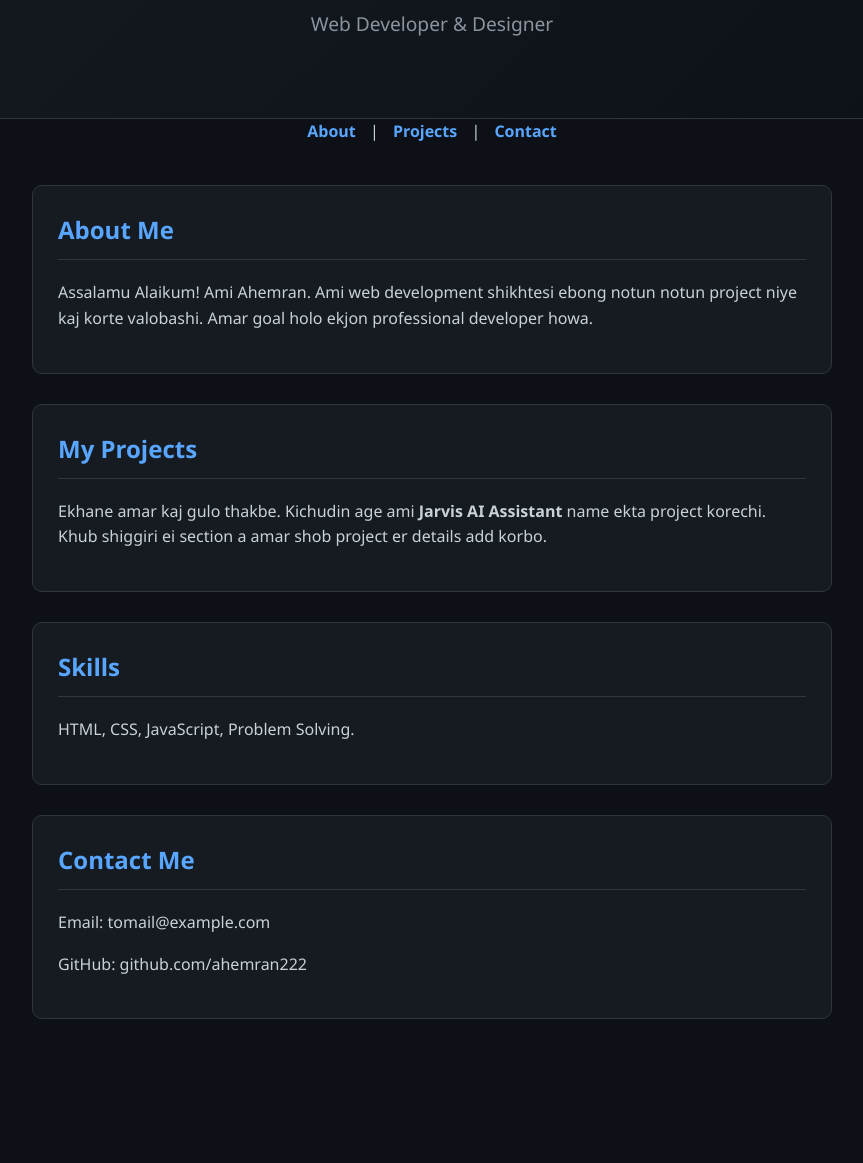
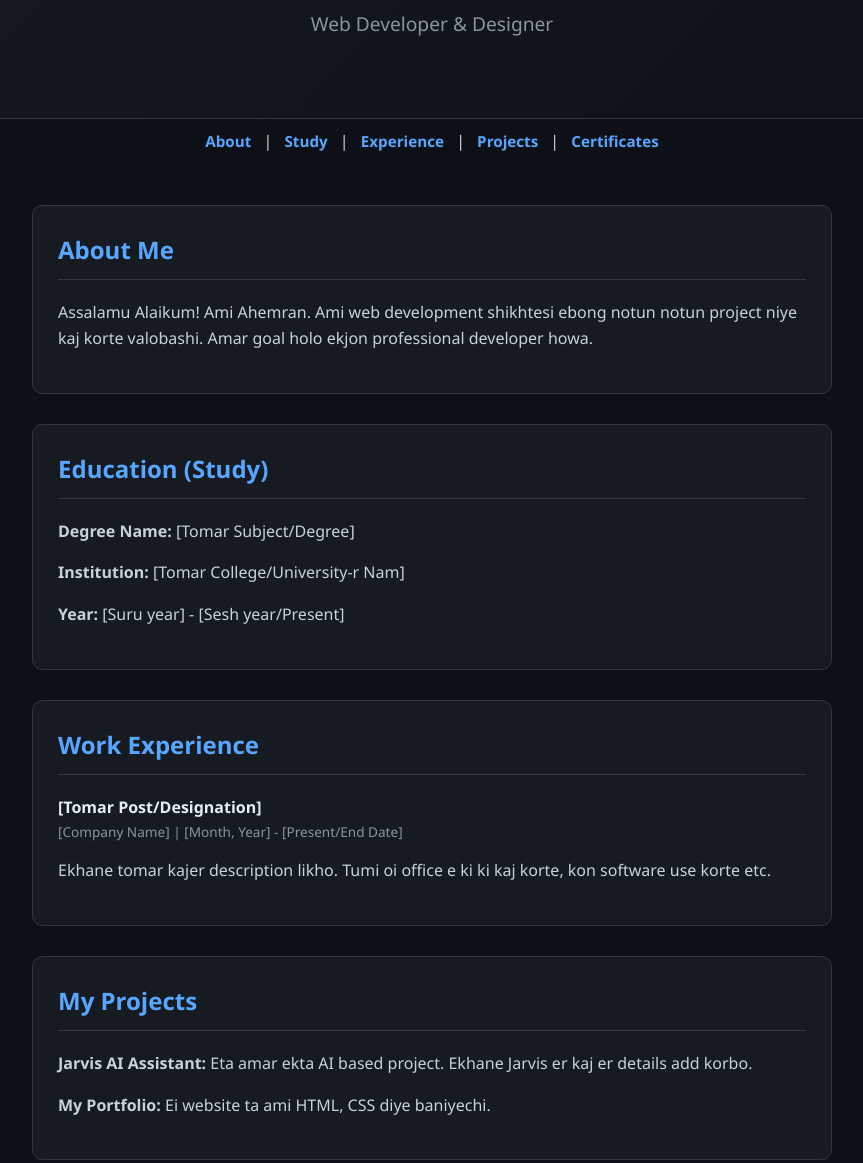
Before and after one commit to ahemran222/my-portfolio-, a plain HTML site: page index.html in a window 1280 px wide. Shown: the part 320-1483 px from the top of the page, without its empty margins (208-1071 px from the left). Before the commit the page ends 1389 px from the top, so only its background shows below. Drawn offline with Linux system fonts and the light colour scheme.

Commit message:
Update index.html

```diff
--- a/index.html
+++ b/index.html
@@ -5,7 +5,6 @@
   <meta name="viewport" content="width=device-width, initial-scale=1.0">
   <title>Ahemran - Portfolio</title>
   <style>
-    /* --- CSS Design --- */
     body {
       margin: 0;
       font-family: 'Segoe UI', Tahoma, Geneva, Verdana, sans-serif;
@@ -49,11 +48,26 @@
     .nav-links {
       text-align: center;
       margin-bottom: 20px;
+      padding: 10px;
     }
     .nav-links a {
       color: #58a6ff;
       text-decoration: none;
-      margin: 0 10px;
+      margin: 0 8px;
+      font-weight: bold;
+      font-size: 0.95em;
+    }
+    .job-title {
+      font-weight: bold;
+      color: #e6edf3;
+    }
+    .job-date {
+      font-size: 0.85em;
+      color: #8b949e;
+      margin-bottom: 10px;
+    }
+    .cert-lock {
+      color: #f85149;
       font-weight: bold;
     }
   </style>
@@ -61,6 +75,7 @@
 <body>
 
   <header>
+    <!-- Tomar chobir nam ekhane hobe -->
     <img src="Emran 300x300 Photo.png" alt="Ahemran's Photo" style="width: 130px; height: 130px; border-radius: 50%; object-fit: cover; border: 3px solid #58a6ff; margin-bottom: 15px;">
     <h1>Ahemran</h1>
     <p>Web Developer & Designer</p>
@@ -68,33 +83,58 @@
 
   <div class="nav-links">
     <a href="#about">About</a> |
+    <a href="#education">Study</a> |
+    <a href="#experience">Experience</a> |
     <a href="#projects">Projects</a> |
-    <a href="#contact">Contact</a>
+    <a href="#certificates">Certificates</a>
   </div>
 
   <div class="container">
+
     <!-- About Section -->
     <section id="about">
       <h2>About Me</h2>
+      <!-- Ekhane tomar biodata likho -->
       <p>Assalamu Alaikum! Ami Ahemran. Ami web development shikhtesi ebong notun notun project niye kaj korte valobashi. Amar goal holo ekjon professional developer howa.</p>
+    </section>
+
+    <!-- Education Section -->
+    <section id="education">
+      <h2>Education (Study)</h2>
+      <!-- Ekhane tomar porasonar details dao -->
+      <p><strong>Degree Name:</strong> [Tomar Subject/Degree]</p>
+      <p><strong>Institution:</strong> [Tomar College/University-r Nam]</p>
+      <p><strong>Year:</strong> [Suru year] - [Sesh year/Present]</p>
+    </section>
+
+    <!-- Experience Section -->
+    <section id="experience">
+      <h2>Work Experience</h2>
+      <!-- Ekhane tomar job/office er kajer details dao. Ekadhik thakle ei block ta copy-paste korba -->
+      <div class="job-title">[Tomar Post/Designation]</div>
+      <div class="job-date">[Company Name] | [Month, Year] - [Present/End Date]</div>
+      <p>Ekhane tomar kajer description likho. Tumi oi office e ki ki kaj korte, kon software use korte etc.</p>
     </section>
 
     <!-- Projects Section -->
     <section id="projects">
       <h2>My Projects</h2>
-      <p>Ekhane amar kaj gulo thakbe. Kichudin age ami <b>Jarvis AI Assistant</b> name ekta project korechi. Khub shiggiri ei section a amar shob project er details add korbo.</p>
+      <p><strong>Jarvis AI Assistant:</strong> Eta amar ekta AI based project. Ekhane Jarvis er kaj er details add korbo.</p>
+      <p><strong>My Portfolio:</strong> Ei website ta ami HTML, CSS diye baniyechi.</p>
     </section>
 
-    <!-- Skills Section -->
-    <section id="skills">
-      <h2>Skills</h2>
-      <p>HTML, CSS, JavaScript, Problem Solving.</p>
+    <!-- Certificates Section -->
+    <section id="certificates">
+      <h2>My Certificates</h2>
+      <p>Ekhane amar certificate gulo thakbe. <span class="cert-lock">🔒 (Access Restricted)</span></p>
+      <p>Nirapotta (Security) er jonno ei section e thaka certificate gulo shudhu <b>Admin (Ami) permission dilei</b> dekha jabe.</p>
     </section>
 
     <!-- Contact Section -->
     <section id="contact">
       <h2>Contact Me</h2>
-      <p>Email: tomail@example.com</p>
+      <p>Email: [Tomar Email Address]</p>
+      <p>Phone: [Tomar Phone Number]</p>
       <p>GitHub: github.com/ahemran222</p>
     </section>
   </div>
```
